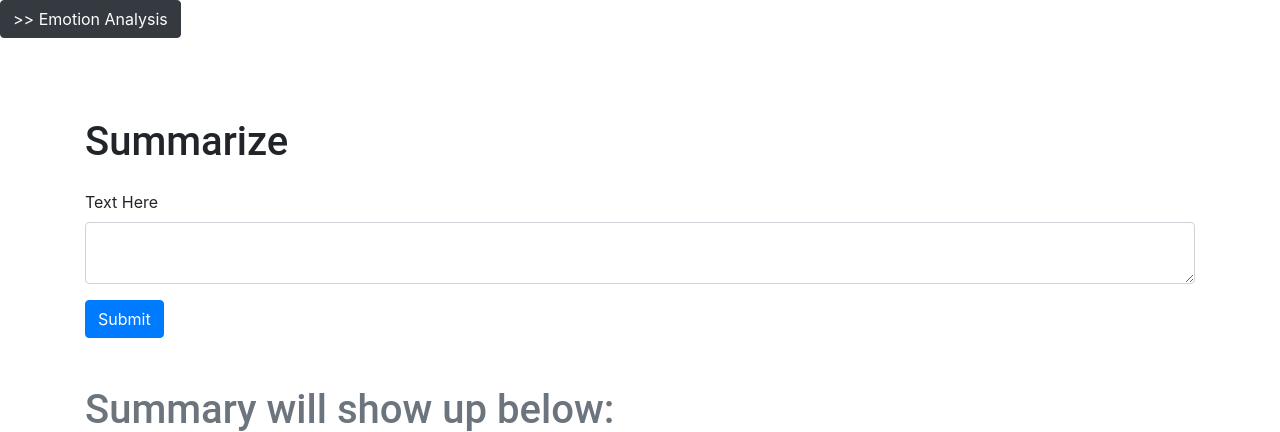
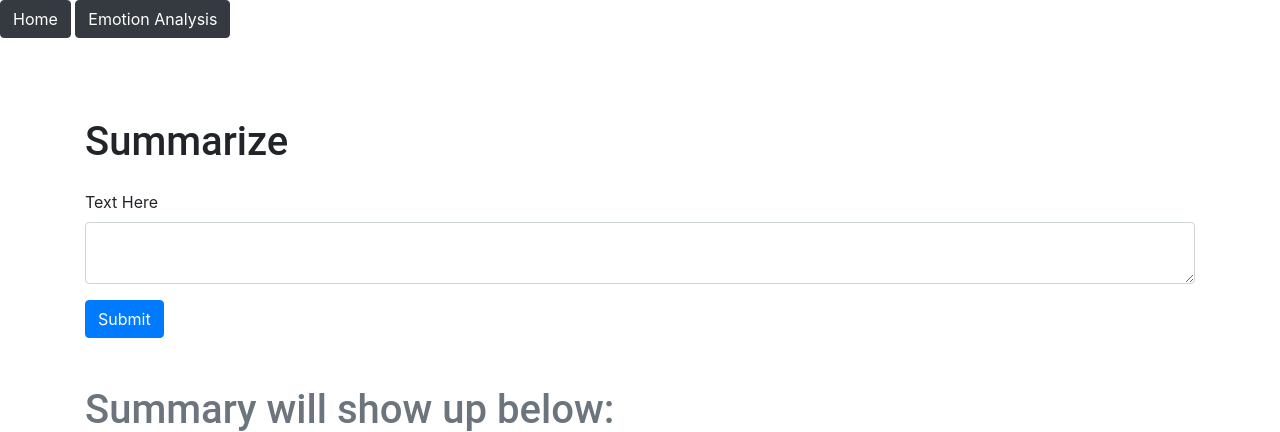
Before and after one commit to tanvi9999/analysis, a Flask app: page /summary in a window 1280 px wide. Shown: the part 96-528 px from the top of the page. Run offline with Flask 2, Linux system fonts and the light colour scheme; some libraries are stand-ins or nearby versions; some web fonts are replaced.

Commit message:
header changed

```diff
--- a/templates/analysis.html
+++ b/templates/analysis.html
@@ -21,8 +21,9 @@
         <h3>FREELANCE WRITER'S WORKSPACE ANALYSIS TOOL</h3>
     </nav>
 </header>
+    <a href="/"><button class="btn btn-dark"> Home</button> </a>
 
-    <a href="/summary"><button class="btn btn-dark">>> Generate Summary</button> </a>
+    <a href="/summary"><button class="btn btn-dark">Generate Summary</button> </a>
 
     <div class="container">
 
--- a/templates/emo_result.html
+++ b/templates/emo_result.html
@@ -22,6 +22,8 @@
     </nav>
 </header>
 <br>
+<a href="/"><button class="btn btn-dark"> >> Home</button> </a>
+<br><br>
 <a href="/analysis"><button class="btn btn-dark"> >> Emotion Analysis</button></a>
 <br><br>
 <a href="/summary"><button class="btn btn-dark">>> Generate Summary</button> </a>
--- a/templates/summary.html
+++ b/templates/summary.html
@@ -21,7 +21,8 @@
         <h3>FREELANCE WRITER'S WORKSPACE ANALYSIS TOOL</h3>
     </nav>
 </header>
-    <a href="/analysis"><button class="btn btn-dark">>> Emotion Analysis</button> </a>
+    <a href="/"><button class="btn btn-dark"> Home</button> </a>
+    <a href="/analysis"><button class="btn btn-dark">Emotion Analysis</button> </a>
 
     <div class="container">
 
```
